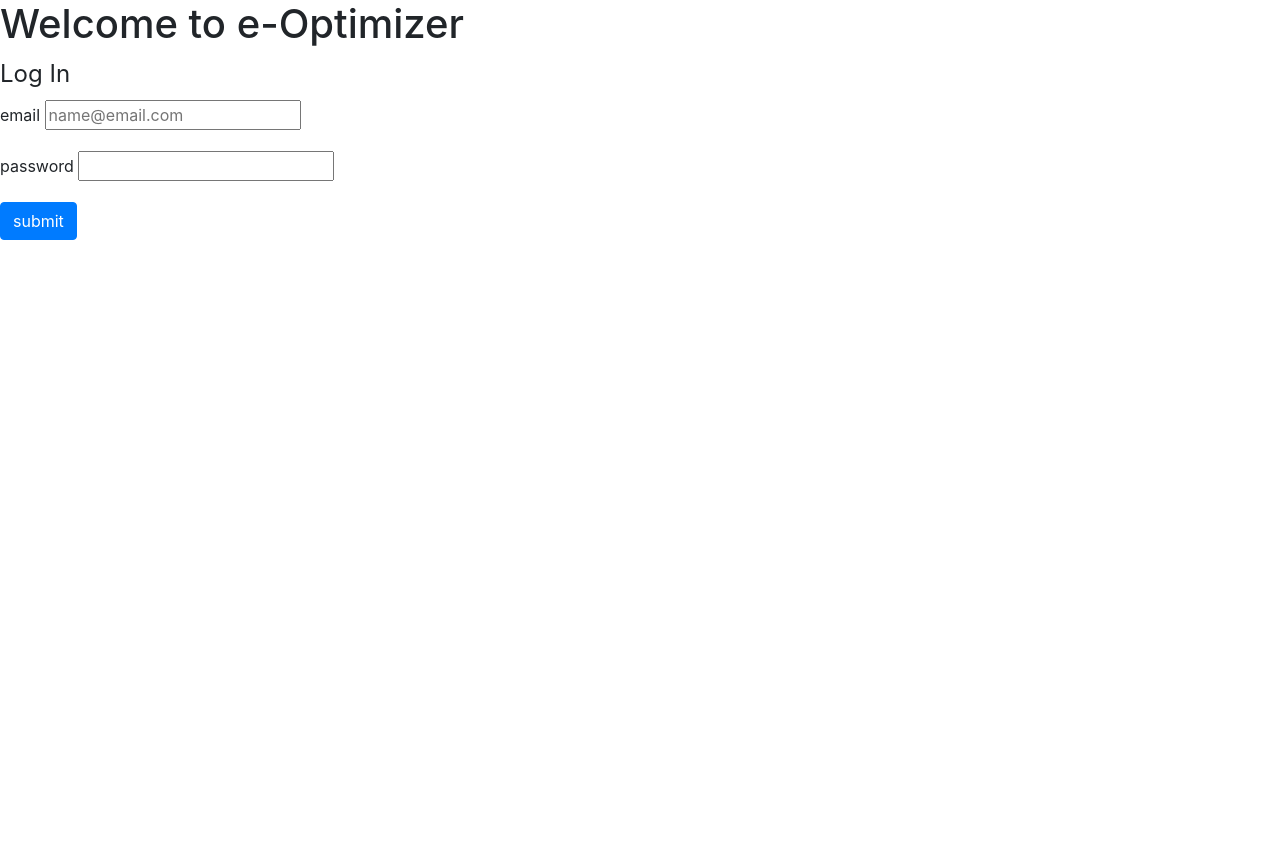
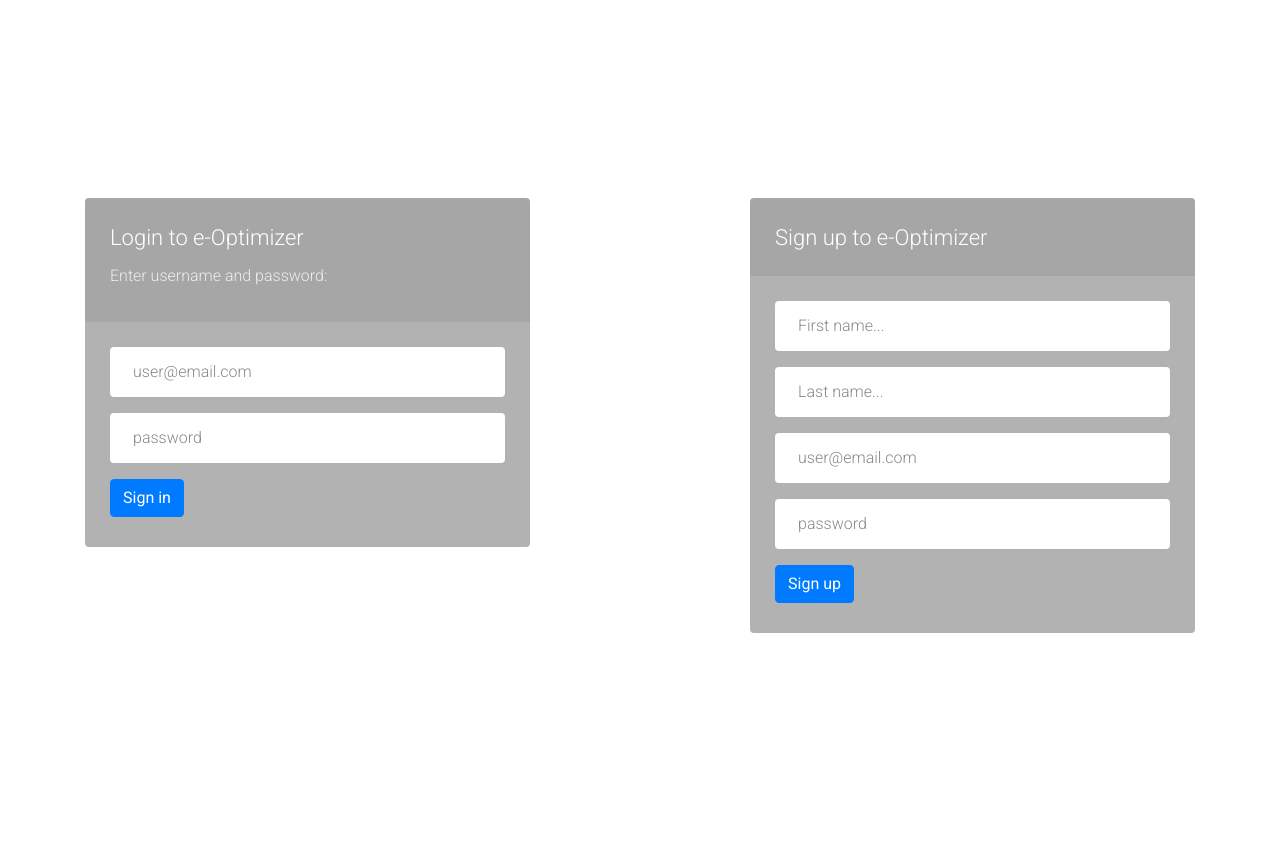
Before and after one commit to papgmez/eOptimizer, a Flask app: page / in a window 1280 px wide. Before the commit the page ends 240 px from the top, so only its background shows below. Run offline with Flask 2, Linux system fonts and the light colour scheme; parts of the project's set-up code (start-up, migrations or seed data) failed here and were passed over; some libraries are stand-ins or nearby versions.

Commit message:
sign in and sign up view

```diff
--- a/SOURCE/app/app.py
+++ b/SOURCE/app/app.py
@@ -36,18 +36,17 @@ def sign_up():
    global currentUser
    # ---- creating user ----
    user = Users()
-   user.name = request.form['name']
-   user.lastname = request.form['lastname']
-   user.email = request.form['email']
-   user.set_password(request.form['password'])
+   user.name = request.form['form-first-name']
+   user.lastname = request.form['form-last-name']
+   user.email = request.form['form-email']
+   user.set_password(request.form['form-newpassword'])
 
    db.session.add(user)
    try:
       db.session.commit()
    except IntegrityError:
-      # Error de insercion de user
-      return make_response(jsonify({'error': 'error'}),400)
-
+      # User Error
+      return render_template('login.html', signup_error='An Error has occurred')
    # ---- creating user home ----
    home = Homes()
    home.pv_modules = request.form['pv_modules']
@@ -77,8 +76,8 @@ def do_login():
    if login_attempts >= 3:
       return render_template('login.html', login_error='Your session is blocked for max login attempts')
 
-   input_email = request.form['username']
-   input_pass = request.form['password']
+   input_email = request.form['form-username']
+   input_pass = request.form['form-password']
    user = db.session.query(Users).filter_by(email=input_email).first()
 
    if user is not None:
@@ -89,7 +88,7 @@ def do_login():
       else:
          # Password fails
          login_attempts += 1
-         return render_template('login.html', login_error='Icorrect password. Please try again')
+         return render_template('login.html', login_error='Incorrect password. Please try again')
    else:
       # User fails
       login_attempts += 1
--- /dev/null
+++ b/SOURCE/app/static/css/form-elements.css
@@ -0,0 +1,74 @@
+
+input[type="text"],
+input[type="password"],
+textarea,
+textarea.form-control {
+	height: 50px;
+    margin: 0;
+    padding: 0 20px;
+    vertical-align: middle;
+    background: #fff;
+    border: 3px solid #fff;
+    font-family: 'Roboto', sans-serif;
+    font-size: 16px;
+    font-weight: 300;
+    line-height: 50px;
+    color: #888;
+    -moz-border-radius: 4px; -webkit-border-radius: 4px; border-radius: 4px;
+    -moz-box-shadow: none; -webkit-box-shadow: none; box-shadow: none;
+    -o-transition: all .3s; -moz-transition: all .3s; -webkit-transition: all .3s; -ms-transition: all .3s; transition: all .3s;
+}
+
+textarea,
+textarea.form-control {
+	padding-top: 10px;
+	padding-bottom: 10px;
+	line-height: 30px;
+}
+
+input[type="text"]:focus,
+input[type="password"]:focus,
+textarea:focus,
+textarea.form-control:focus {
+	outline: 0;
+	background: #fff;
+    border: 3px solid #fff;
+    -moz-box-shadow: none; -webkit-box-shadow: none; box-shadow: none;
+}
+
+input[type="text"]:-moz-placeholder, input[type="password"]:-moz-placeholder,
+textarea:-moz-placeholder, textarea.form-control:-moz-placeholder { color: #888; }
+
+input[type="text"]:-ms-input-placeholder, input[type="password"]:-ms-input-placeholder,
+textarea:-ms-input-placeholder, textarea.form-control:-ms-input-placeholder { color: #888; }
+
+input[type="text"]::-webkit-input-placeholder, input[type="password"]::-webkit-input-placeholder,
+textarea::-webkit-input-placeholder, textarea.form-control::-webkit-input-placeholder { color: #888; }
+
+
+
+button.btn {
+	height: 50px;
+    margin: 0;
+    padding: 0 20px;
+    vertical-align: middle;
+    background: #19b9e7;
+    border: 0;
+    font-family: 'Roboto', sans-serif;
+    font-size: 16px;
+    font-weight: 300;
+    line-height: 50px;
+    color: #fff;
+    -moz-border-radius: 4px; -webkit-border-radius: 4px; border-radius: 4px;
+    text-shadow: none;
+    -moz-box-shadow: none; -webkit-box-shadow: none; box-shadow: none;
+    -o-transition: all .3s; -moz-transition: all .3s; -webkit-transition: all .3s; -ms-transition: all .3s; transition: all .3s;
+}
+
+button.btn:hover { opacity: 0.6; color: #fff; }
+
+button.btn:active { outline: 0; opacity: 0.6; color: #fff; -moz-box-shadow: none; -webkit-box-shadow: none; box-shadow: none; }
+
+button.btn:focus { outline: 0; opacity: 0.6; background: #19b9e7; color: #fff; }
+
+button.btn:active:focus, button.btn.active:focus { outline: 0; opacity: 0.6; background: #19b9e7; color: #fff; }
--- /dev/null
+++ b/SOURCE/app/static/css/style.css
@@ -0,0 +1,222 @@
+
+body {
+    font-family: 'Roboto', sans-serif;
+    font-size: 16px;
+    font-weight: 300;
+    color: #888;
+    line-height: 30px;
+    text-align: center;
+}
+
+strong { font-weight: 500; }
+
+a, a:hover, a:focus {
+	color: #19b9e7;
+	text-decoration: none;
+    -o-transition: all .3s; -moz-transition: all .3s; -webkit-transition: all .3s; -ms-transition: all .3s; transition: all .3s;
+}
+
+h1, h2 {
+	margin-top: 10px;
+	font-size: 38px;
+    font-weight: 100;
+    color: #555;
+    line-height: 50px;
+}
+
+h3 {
+	font-size: 22px;
+    font-weight: 300;
+    color: #555;
+    line-height: 30px;
+}
+
+img { max-width: 100%; }
+
+::-moz-selection { background: #19b9e7; color: #fff; text-shadow: none; }
+::selection { background: #19b9e7; color: #fff; text-shadow: none; }
+
+
+.btn-link-1 {
+	display: inline-block;
+	height: 50px;
+	margin: 5px;
+	padding: 16px 20px 0 20px;
+	background: #19b9e7;
+	font-size: 16px;
+    font-weight: 300;
+    line-height: 16px;
+    color: #fff;
+    -moz-border-radius: 4px; -webkit-border-radius: 4px; border-radius: 4px;
+}
+.btn-link-1:hover, .btn-link-1:focus, .btn-link-1:active { outline: 0; opacity: 0.6; color: #fff; }
+
+.btn-link-1 i {
+	padding-right: 5px;
+	vertical-align: middle;
+	font-size: 20px;
+	line-height: 20px;
+}
+
+.btn-link-2 {
+	display: inline-block;
+	height: 50px;
+	margin: 5px;
+	padding: 15px 20px 0 20px;
+	background: rgba(0, 0, 0, 0.3);
+	border: 1px solid #fff;
+	font-size: 16px;
+    font-weight: 300;
+    line-height: 16px;
+    color: #fff;
+    -moz-border-radius: 4px; -webkit-border-radius: 4px; border-radius: 4px;
+}
+.btn-link-2:hover, .btn-link-2:focus,
+.btn-link-2:active, .btn-link-2:active:focus { outline: 0; opacity: 0.6; background: rgba(0, 0, 0, 0.3); color: #fff; }
+
+.btn-link-2 i {
+	padding-right: 5px;
+	vertical-align: middle;
+	font-size: 20px;
+	line-height: 20px;
+}
+
+
+/***** Top content *****/
+
+.inner-bg {
+    padding: 60px 0 80px 0;
+}
+
+.top-content .text {
+	color: #fff;
+}
+
+.top-content .text h1 { color: #fff; }
+
+.top-content .description {
+	margin: 20px 0 10px 0;
+}
+
+.top-content .description p { opacity: 0.8; }
+
+.top-content .description a {
+	color: #fff;
+}
+.top-content .description a:hover,
+.top-content .description a:focus { border-bottom: 1px dotted #fff; }
+
+.form-box {
+	margin-top: 70px;
+}
+
+.form-top {
+	overflow: hidden;
+	padding: 0 25px 15px 25px;
+	background: #444;
+	background: rgba(0, 0, 0, 0.35);
+	-moz-border-radius: 4px 4px 0 0; -webkit-border-radius: 4px 4px 0 0; border-radius: 4px 4px 0 0;
+	text-align: left;
+}
+
+.form-top-left {
+	float: left;
+	width: 75%;
+	padding-top: 25px;
+}
+
+.form-top-left h3 { margin-top: 0; color: #fff; }
+.form-top-left p { opacity: 0.8; color: #fff; }
+
+.form-top-right {
+	float: left;
+	width: 25%;
+	padding-top: 5px;
+	font-size: 66px;
+	color: #fff;
+	line-height: 100px;
+	text-align: right;
+	opacity: 0.3;
+}
+
+.form-bottom {
+	padding: 25px 25px 30px 25px;
+	background: #444;
+	background: rgba(0, 0, 0, 0.3);
+	-moz-border-radius: 0 0 4px 4px; -webkit-border-radius: 0 0 4px 4px; border-radius: 0 0 4px 4px;
+	text-align: left;
+}
+
+.form-bottom form textarea {
+	height: 100px;
+}
+
+.form-bottom form button.btn {
+	width: 100%;
+}
+
+.form-bottom form .input-error {
+	border-color: #19b9e7;
+}
+
+.social-login {
+	margin-top: 35px;
+}
+
+.social-login h3 {
+	color: #fff;
+}
+
+.social-login-buttons {
+	margin-top: 25px;
+}
+
+.middle-border {
+	min-height: 300px;
+	margin-top: 170px;
+	border-right: 1px solid #fff;
+	border-right: 1px solid rgba(255, 255, 255, 0.6);
+}
+
+
+/***** Footer *****/
+
+footer {
+	padding-bottom: 70px;
+	color: #fff;
+}
+
+footer .footer-border {
+	width: 200px;
+	margin: 0 auto;
+	padding-bottom: 30px;
+	border-top: 1px solid #fff;
+	border-top: 1px solid rgba(255, 255, 255, 0.6);
+}
+
+footer p { opacity: 0.8; }
+
+footer a {
+	color: #fff;
+}
+footer a:hover, footer a:focus { color: #fff; border-bottom: 1px dotted #fff; }
+
+
+/***** Media queries *****/
+
+@media (min-width: 992px) and (max-width: 1199px) {}
+
+@media (min-width: 768px) and (max-width: 991px) {}
+
+@media (max-width: 767px) {
+
+	.middle-border { min-height: auto; margin: 65px 30px 0 30px; border-right: 0;
+						border-top: 1px solid #fff; border-top: 1px solid rgba(255, 255, 255, 0.6); }
+
+}
+
+@media (max-width: 415px) {
+
+	h1, h2 { font-size: 32px; }
+
+}
--- /dev/null
+++ b/SOURCE/app/static/js/scripts.js
@@ -0,0 +1,52 @@
+
+jQuery(document).ready(function() {
+
+    /*
+        Fullscreen background
+    */
+    $.backstretch("static/img/backgrounds/1.jpg");
+
+    /*
+        Login form validation
+    */
+    $('.login-form input[type="text"], .login-form input[type="password"], .login-form textarea').on('focus', function() {
+    	$(this).removeClass('input-error');
+    });
+
+    $('.login-form').on('submit', function(e) {
+
+    	$(this).find('input[type="text"], input[type="password"], textarea').each(function(){
+    		if( $(this).val() == "" ) {
+    			e.preventDefault();
+    			$(this).addClass('input-error');
+    		}
+    		else {
+    			$(this).removeClass('input-error');
+    		}
+    	});
+
+    });
+
+    /*
+        Registration form validation
+    */
+    $('.registration-form input[type="text"], .registration-form textarea').on('focus', function() {
+    	$(this).removeClass('input-error');
+    });
+
+    $('.registration-form').on('submit', function(e) {
+
+    	$(this).find('input[type="text"], textarea').each(function(){
+    		if( $(this).val() == "" ) {
+    			e.preventDefault();
+    			$(this).addClass('input-error');
+    		}
+    		else {
+    			$(this).removeClass('input-error');
+    		}
+    	});
+
+    });
+
+
+});
--- a/SOURCE/app/templates/login.html
+++ b/SOURCE/app/templates/login.html
@@ -6,36 +6,113 @@
     <meta name="viewport" content="width=device-width, initial-scale=1, shrink-to-fit=no">
 
     <!-- Bootstrap CSS -->
-    <link rel="stylesheet" href="https://stackpath.bootstrapcdn.com/bootstrap/4.3.1/css/bootstrap.min.css" integrity="sha384-ggOyR0iXCbMQv3Xipma34MD+dH/1fQ784/j6cY/iJTQUOhcWr7x9JvoRxT2MZw1T" crossorigin="anonymous">
+    <link rel="stylesheet" href="http://fonts.googleapis.com/css?family=Roboto:400,100,300,500">
+    <link rel="stylesheet" href="static/css/bootstrap.min.css">
+    <link rel="stylesheet" href="static/css/form-elements.css">
+    <link rel="stylesheet" href="static/css/style.css">
 
     <title>e-Optimizer</title>
   </head>
   <body>
-    <h1>Welcome to e-Optimizer</h1>
-    <form action="{{ url_for('do_login')}}" method=post>
-	  <fieldset>
-	    <legend>Log In</legend>
-	    <p>
-	      <label for="input">email</label>
-	      <input type="text" name="username" placeholder="name@email.com" />
-	    </p>
-	    <p>
-	      <label for="input">password</label>
-	      <input type="password" name="password" />
-	    </p>
-	    {% if login_error %}
-	    <p>
-	      {{ login_error }}
-	    </p>
-	    {% endif %}
-	      <input class="btn btn-primary" type="submit" value="submit">
-	    </p>
-	  </fieldset>
-    </form>
+    <div class="top-content">
 
-
+      <div class="inner-bg">
+        <div class="container">
+          <div class="row">
+            <div class="col-sm-8 col-sm-offset-2 text">
+	      <h1><strong>e-Optimizer</strong> Sign in &amp; Sign up</h1>
+	    </div>
+	  </div>
+	  <div class="row">
+	    <div class="col-sm-5">
+	      <div class="form-box">
+	        <div class="form-top">
+	          <div class="form-top-left">
+	            <h3>Login to e-Optimizer</h3>
+	            <p>Enter username and password:</p>
+		  </div>
+		  <div class="form-top-right">
+	            <i class="fa fa-lock"></i>
+	          </div>
+		</div>
+	      <div class="form-bottom">
+		<form action="{{ url_for('do_login')}}" method=post>
+		  <div class="form-group">
+		    <label class="sr-only" for="form-username">email</label>
+		    <input type="text" name="form-username" placeholder="user@email.com" class="form-username form-control" id="form-username">
+		  </div>
+		  <div class="form-group">
+		    <label class="sr-only" for="form-password">Password</label>
+		    <input type="password" name="form-password" placeholder="password" class="form-password form-control" id="form-password">
+		  </div>
+		  {% if login_error %}
+		  <div class="alert alert-danger" role="alert">
+		    {{ login_error }}
+		  </div>
+		  {% endif %}
+		  <input class="btn btn-primary" type="submit" value="Sign in">
+		</form>
+	      </div>
+	      </div>
+	    </div>
+	    <div class="col-sm-1 middle-border"></div>
+            <div class="col-sm-1"></div>
+	    <div class="col-sm-5">
+              <div class="form-box">
+		<div class="form-top">
+		  <div class="form-top-left">
+              	    <h3>Sign up to e-Optimizer</h3>
+		  </div>
+		  <div class="form-top-right">
+		    <i class="fa fa-pencil"></i>
+		  </div>
+		</div>
+		<div class="form-bottom">
+		  <form action="{{ url_for('sign_up')}}" method=post>
+		    <div class="form-group">
+		      <label class="sr-only" for="form-first-name">First name</label>
+		      <input type="text" name="form-first-name" placeholder="First name..." class="form-first-name form-control" id="form-first-name">
+		    </div>
+		    <div class="form-group">
+		      <label class="sr-only" for="form-last-name">Last name</label>
+			<input type="text" name="form-last-name" placeholder="Last name..." class="form-last-name form-control" id="form-last-name">
+		    </div>
+		    <div class="form-group">
+		      <label class="sr-only" for="form-email">Email</label>
+		      <input type="text" name="form-email" placeholder="user@email.com" class="form-email form-control" id="form-email">
+		    </div>
+		    <div class="form-group">
+		      <label class="sr-only" for="form-newpassword">Password</label>
+		      <input type="password" name="form-newpassword" placeholder="password" class="form-newpassword form-control" id="form-newpassword">
+		    </div>
+		    {% if signup_error %}
+		     <div class="alert alert-danger" role="alert">
+		      {{ signup_error }}
+		    </div>
+		    {% endif %}
+		  <input class="btn btn-primary" type="submit" value="Sign up">
+		  </form>
+		</div>
+	      </div>
+	    </div>
+	  </div>
+	</div>
+      </div>
+    </div>
+    <footer>
+      <div class="container">
+        <div class="row">
+          <div class="col-sm-8 col-sm-offset-2">
+            <div class="footer-border"></div>
+            <p>test - footer</p>
+          </div>
+        </div>
+      </div>
+    </footer>
     <script src="static/js/jquery-3.3.1.slim.min.js"></script>
     <script src="static/popper.min.js"></script>
     <script src="static/js/bootstrap.min.js"></script>
+    <script src="static/js/jquery.backstretch.min.js"></script>
+    <script src="static/js/scripts.js"></script>
   </body>
 </html>
```
Also changed, not shown: SOURCE/app/static/img/backgrounds/1.jpg (added), SOURCE/app/static/js/jquery.backstretch.min.js (added).
